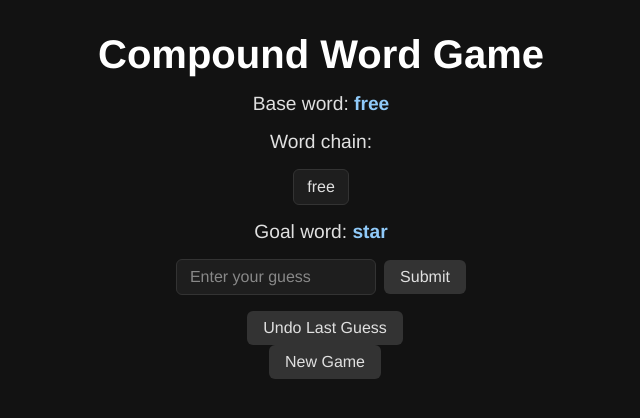
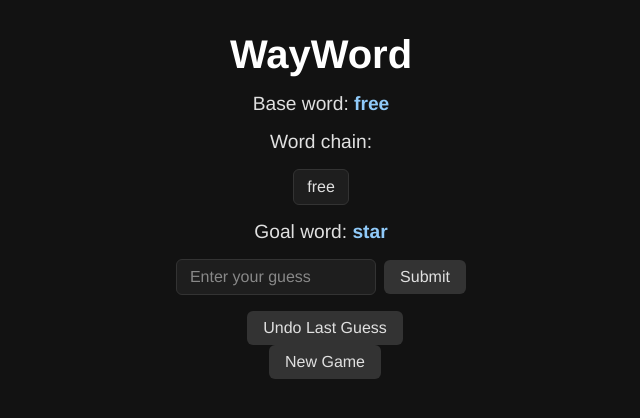
Before and after one commit to amkim3/wordgame, a plain HTML site: page index.html in a window 1280 px wide. Shown: the whole page, without its empty margins (319-959 px from the left). Drawn offline with Linux system fonts and the light colour scheme.

Commit message:
Update header from 'Compound Word Game' to 'WayWord'

```diff
--- a/index.html
+++ b/index.html
@@ -6,7 +6,7 @@
   <link rel="stylesheet" href="css/style.css">
 </head>
 <body>
-  <h1>Compound Word Game</h1>
+  <h1>WayWord</h1>
   <p>Base word: <span id="base-word">...</span></p>
 
   <p>Word chain:</p>
```
